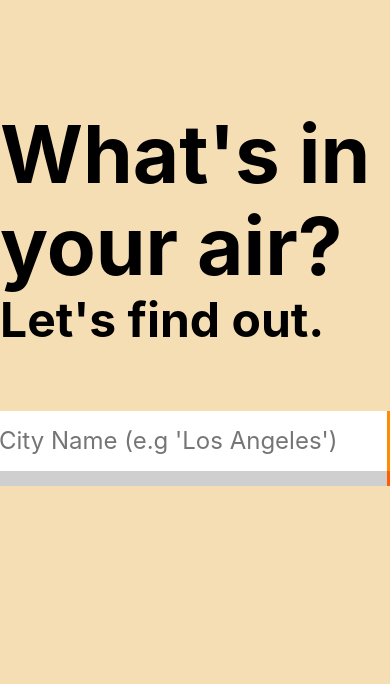
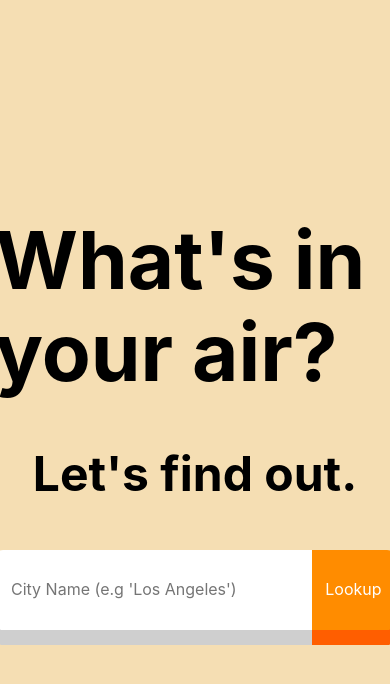
Before and after one commit to AnthonyQY/inmyair, a Next.js app: page / in a window 390 px wide. Shown: the top 684 px of the page. Built offline with nearby package versions, Linux system fonts and the light colour scheme.

Commit message:
Unstable responsive design

```diff
--- a/components/DataCard/DataCard.module.css
+++ b/components/DataCard/DataCard.module.css
@@ -110,8 +110,8 @@
 
 @media (max-width: 700px) {
     .datacard__container {
-        width: 26.5rem;
-        height: 27.5rem;
+        width: 25em;
+        height: 26rem;
     }
 
     .datacard__flex {
--- a/components/SearchBar/SearchBar.module.css
+++ b/components/SearchBar/SearchBar.module.css
@@ -8,6 +8,8 @@
     display: flex;
     flex-direction: row;
     flex-wrap: nowrap;
+
+    height: 100%;
 }
 
 .search__input {
@@ -75,11 +77,15 @@
 
 @media (max-width: 700px) {
     .search__container {
-        width: 15rem;
-        margin-left: -11.5rem;
+        width: 25rem;
     }
 
     .search__input {
         padding: 1rem;
+        font-size: 1em;
+    }
+
+    .search__button {
+        font-size: 1em;
     }
 }
--- a/pages/index.js
+++ b/pages/index.js
@@ -17,6 +17,7 @@ export default function Home() {
   const [datacardVisible, setDatacardVisible] = useState(false);
 
   const [showTitle, setShowTitle] = useState(true);
+  const [showDatacard, setShowDatacard] = useState(false);
 
   const [lookupInput, setLookupInput] = useState("");
   const [datacard, setDatacard] = useState(undefined);
@@ -36,7 +37,7 @@ export default function Home() {
     elevated: {
       scale: 1,
       opacity: 1,
-      margin: "-40vh",
+      "margin-top": "-5vh",
       transition: {
         type: "linear",
       },
@@ -91,6 +92,9 @@ export default function Home() {
     if (showTitle) {
       setShowTitle(false);
     }
+    if (!showDatacard) {
+      setShowDatacard(true);
+    }
 
     const airStats = await axios.get("/api/airStatistics", {
       params: { location: lookupInput },
@@ -131,13 +135,12 @@ export default function Home() {
         >
           <div className={styles.home__widget__flex}>
             <motion.div
-              className={styles.home__widget__title__flex}
               variants={titleVariants}
               initial="visible"
               animate={titleVisible ? "visible" : "hidden"}
             >
               {showTitle ? (
-                <div>
+                <div className={styles.home__widget__title__flex}>
                   <h1 className={styles.home__widget__title}>
                     What&apos;s in your air?
                   </h1>
@@ -154,13 +157,16 @@ export default function Home() {
             />
           </div>
         </motion.div>
+        {showDatacard ? (
           <motion.div
+            className={styles.home__widget__datacard}
             variants={datacardVariants}
             initial="hidden"
             animate={datacardVisible ? "refresh" : "hidden"}
           >
             {datacard}
           </motion.div>
+        ) : null}
       </div>
     </div>
   );
--- a/styles/Home.module.css
+++ b/styles/Home.module.css
@@ -7,39 +7,36 @@
     display: flex;
     flex-direction: column;
     align-items: center;
-    gap: 10vh;
-
-    height: 100%;
+    gap: 2rem;
+    height: 100vh;
 }
 
+
 .home__widget__container {
+    flex: 1 1 0;
     display: flex;
+    flex-direction: column;
     align-items: center;
     justify-content: center;
-
-    height: 100%;
 }
 
 .home__widget__flex {
     display: flex;
     flex-direction: column;
-    gap: 4rem;
+    gap: 3rem;
     align-items: center;
 }
 
 .home__widget__title__flex {
     display: flex;
     flex-direction: column;
-    gap: 4rem;
     align-items: center;
+    gap: 3rem;
 }
 
 .home__widget__title {
+    font-size: 5em;
     margin: 0;
-    margin-top: -10rem;
-
-    font-size: 5em;
-
     -webkit-user-select: none;
     -moz-user-select: none;
     -ms-user-select: none;
@@ -48,13 +45,27 @@
 }
 
 .home__widget__subtitle {
+    font-size: 3rem;
     margin: 0;
-
-    font-size: 3em;
-
     -webkit-user-select: none;
     -moz-user-select: none;
     -ms-user-select: none;
     pointer-events: none;
     user-select: none;
 }
+
+.home__widget__datacard {
+    flex: 2 1 0;
+}
+
+@media (max-width: 850px) {
+    .home_flex {
+        gap: 3rem;
+    }
+}
+
+@media (max-width: 700px) {
+    .home__flex {
+        gap: 0.5rem;
+    }
+}
```
Lines whose indentation alone changed are shown as unchanged.
